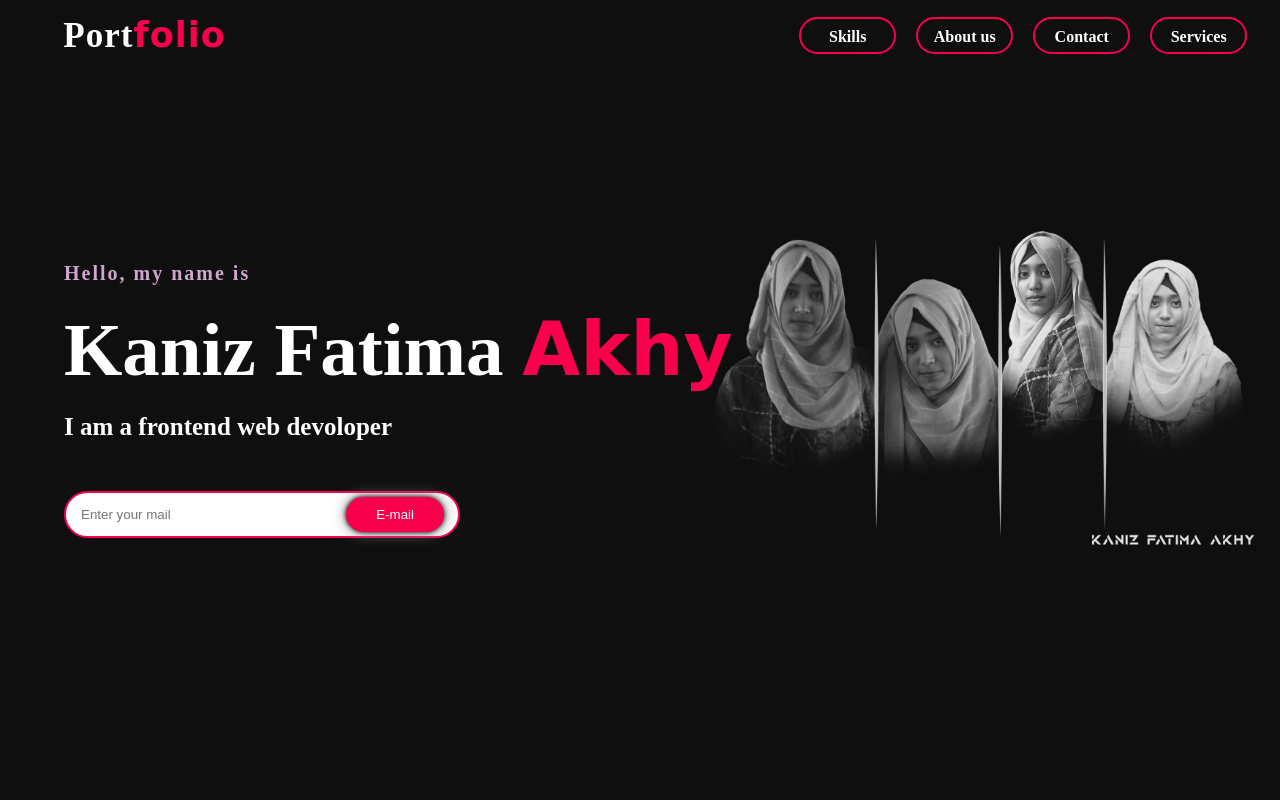
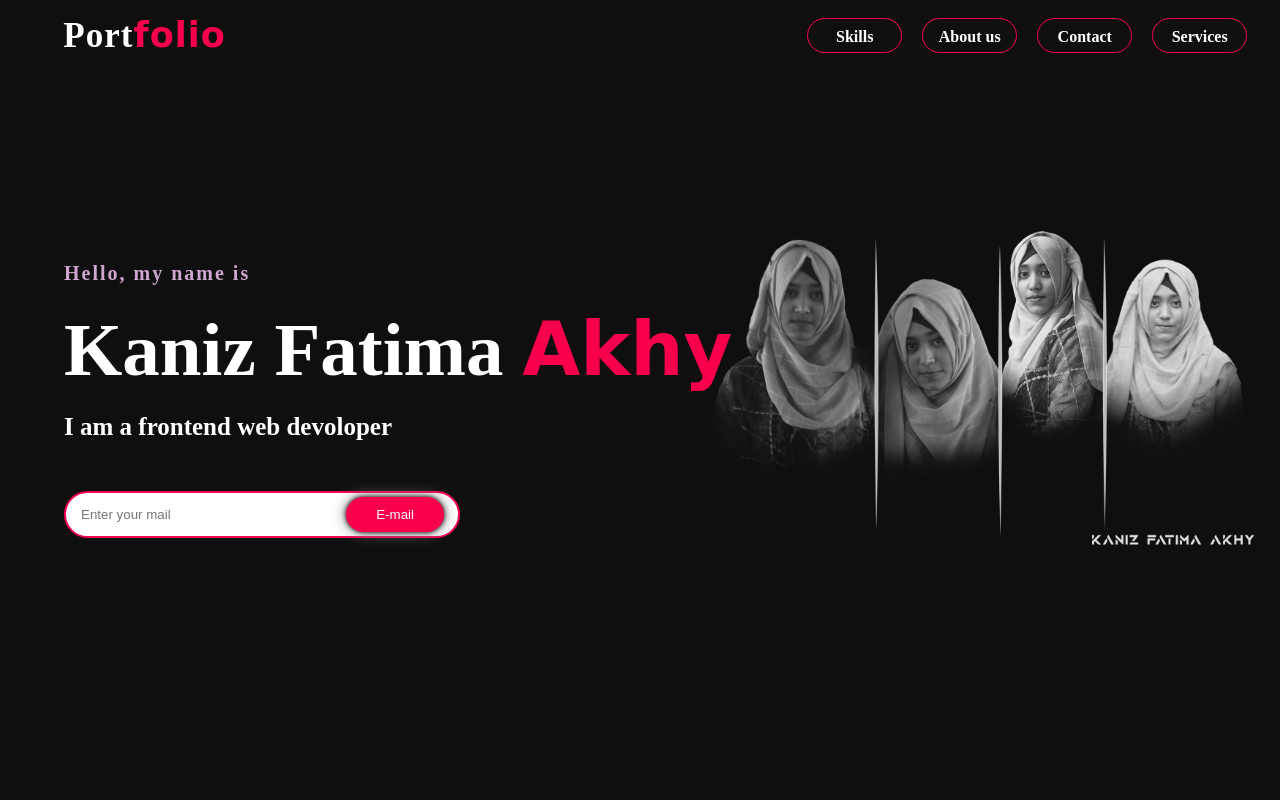
Before and after one commit to rohan513612/portfolio-sample, a plain HTML site: page index.html in a window 1280 px wide. Shown: the top 800 px of the page. Drawn offline with Linux system fonts and the light colour scheme.

Commit message:
Update portfolio.css

```diff
--- a/portfolio.css
+++ b/portfolio.css
@@ -48,7 +48,7 @@ nav {
     border-radius: 50px;
     cursor: pointer;
     background-color:transparent;
-    border: 2px solid #f9004d ;
+    border: 1.5px solid #f9004d ;
     transition: 0.5s ease-out;
 
 
@@ -57,7 +57,7 @@ nav {
     background-color: #f9004d;
     transition: 0.5s ease-in-out;
     box-shadow: 2px 5px 3px 1px rgb(8, 8, 8) ;
-    scale: 1.05;
+    scale: 1.06;
   }
   nav a {
     text-decoration: none;
```
